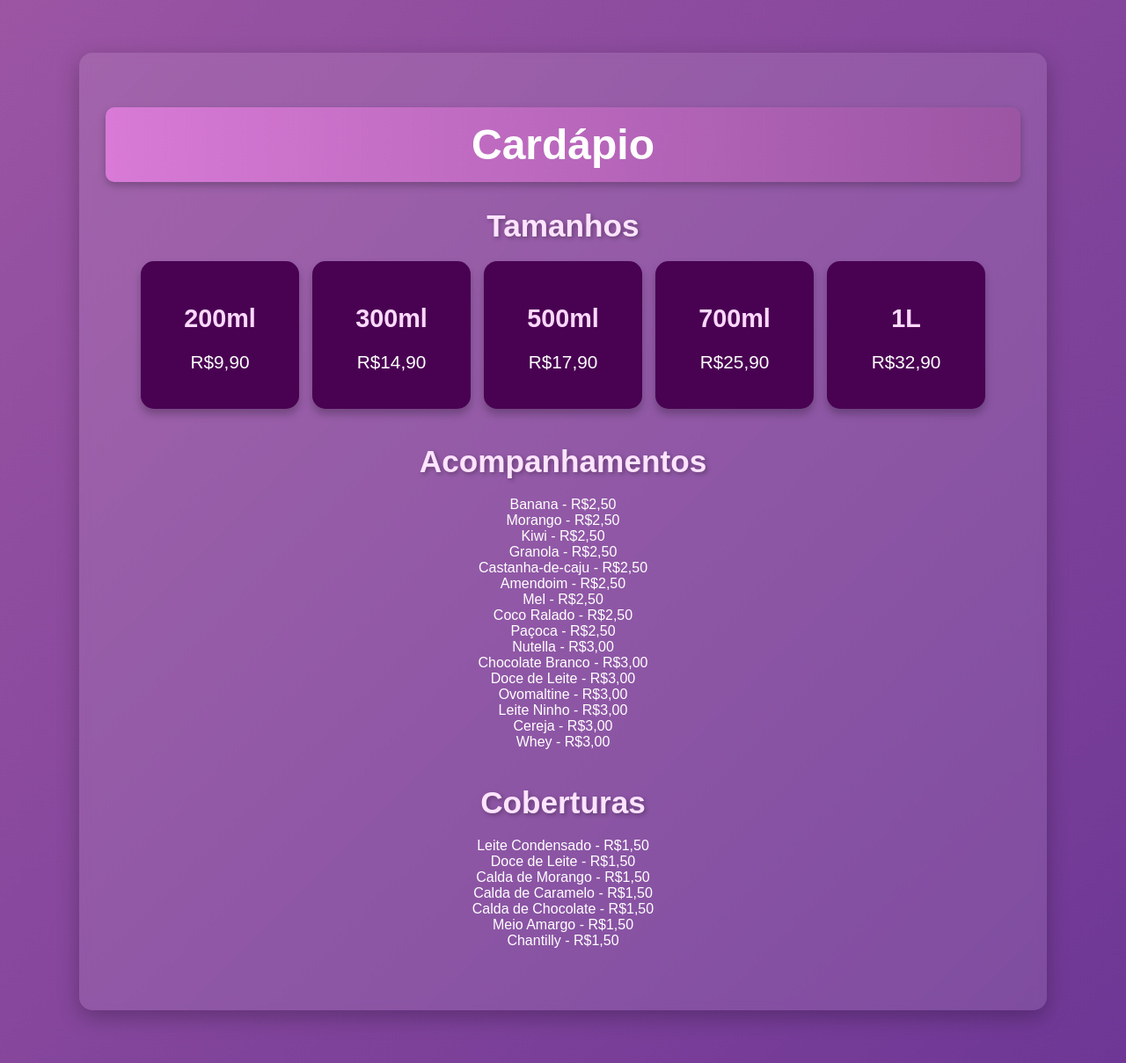
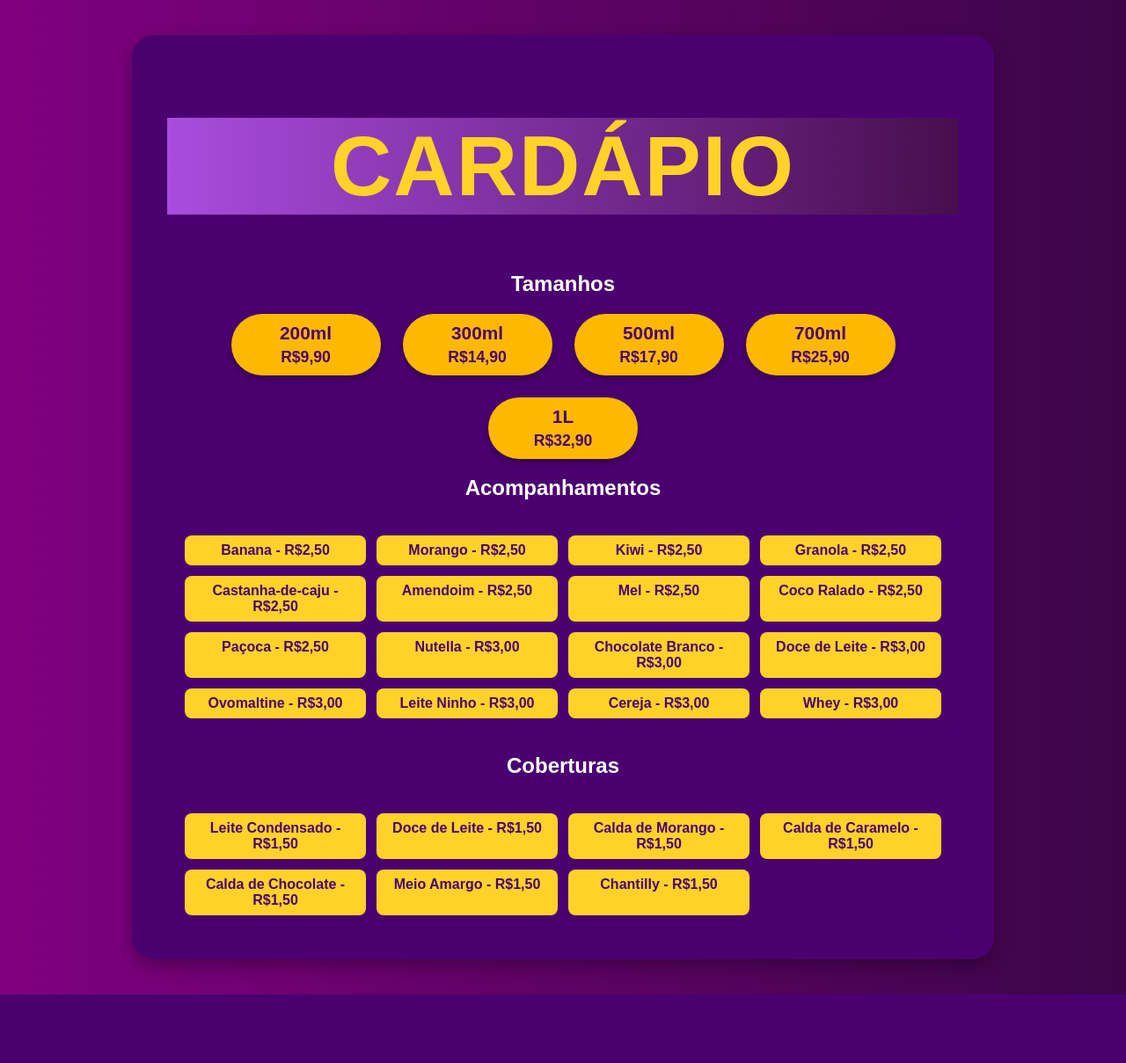
Before and after one commit to kaua579/acai, a PHP site: page /cardapio.php in a window 1280 px wide. Shown: the whole page at 88% size. After the commit the page ends 1131 px from the top, so only its background shows below. Run offline with PHP 8.4, Linux system fonts and the light colour scheme.

Commit message:
caedapio feito
cardapio feito

```diff
--- a/codigo/cardapio.php
+++ b/codigo/cardapio.php
@@ -12,12 +12,12 @@
 <body class="corpo-cardapio">
     <div class="corpo">
         <div class="menu">
-            <header>
+            <header id="cardapio">
                 <h1> Cardápio </h1>
             </header>
 
             <section class="tamanho">
-                <h2>Tamanhos</h2>
+                <h2 id="nome_tamnho">Tamanhos</h2>
                 <div class="tamanho2">
                     <div class="tamanho-item">
                         <h3>200ml</h3>
@@ -43,7 +43,7 @@
             </section>
 
             <section class="acompanhamentos">
-                <h2>Acompanhamentos</h2>
+                <h2 id="acompanhamento">Acompanhamentos</h2>
                 <div class="acomp-itens">
                     <div class="acomp-item"> Banana - R$2,50</div>
                     <div class="acomp-item"> Morango - R$2,50</div>
@@ -65,7 +65,7 @@
             </section>
 
             <section class="cobertura">
-                <h2>Coberturas</h2>
+                <h2 id="cobertura">Coberturas</h2>
                 <div class="cobert-itens">
                     <div class="cobert-item"> Leite Condensado - R$1,50</div>
                     <div class="cobert-item"> Doce de Leite - R$1,50</div>
--- a/codigo/css/estilo.css
+++ b/codigo/css/estilo.css
@@ -589,94 +589,6 @@
 /* ---------------------------------------------------------------------------------------------------------------------- */
 
 
-
-/*-----------------------------------------pagina cardapio--------------------------------------------------*/
-.corpo-cardapio {
-    font-family: 'Poppins', sans-serif;
-    background: linear-gradient(135deg, #9b55a3, #6e3795);
-    color: #fff;
-    margin: 0;
-    padding: 0;
-    text-align: center;
-}
-
-.corpo {
-    max-width: 1100px;
-    margin: 40px auto;
-    padding: 20px;
-}
-
-.menu {
-    background: rgba(255, 255, 255, 0.1);
-    border-radius: 15px;
-    padding: 30px;
-    box-shadow: 0 8px 25px rgba(0, 0, 0, 0.25);
-    backdrop-filter: blur(6px);
-    transition: all 0.3s ease-in-out;
-}
-
-.menu:hover {
-    transform: scale(1.01);
-}
-
-
-header h1 {
-    font-size: 3rem;
-    color: #fff;
-    background: linear-gradient(90deg, #d87ad6, #9b55a3);
-    padding: 15px 0;
-    border-radius: 10px;
-    margin-bottom: 30px;
-    box-shadow: 0 4px 10px rgba(0, 0, 0, 0.25);
-}
-
-/* --- Seções --- */
-section {
-    margin-bottom: 40px;
-}
-
-section h2 {
-    font-size: 2.2rem;
-    color: #ffe3ff;
-    text-shadow: 2px 2px 5px rgba(0, 0, 0, 0.3);
-    margin-bottom: 20px;
-}
-
-/* --- Tamanhos --- */
-.tamanho2 {
-    display: flex;
-    justify-content: center;
-    flex-wrap: wrap;
-    gap: 15px;
-}
-
-.tamanho-item {
-    background-color: #490152;
-    padding: 20px;
-    width: 140px;
-    border-radius: 15px;
-    box-shadow: 0px 6px 10px rgba(0, 0, 0, 0.25);
-    transition: transform 0.3s, background-color 0.3s;
-}
-
-.tamanho-item:hover {
-    transform: translateY(-6px);
-    background-color: #5f0a68;
-}
-
-.tamanho-item h3 {
-    font-size: 1.8rem;
-    margin-bottom: 8px;
-    color: #ffd8ff;
-}
-
-.tamanho-item p {
-    font-size: 1.3rem;
-    color: #fff;
-}
-
-
-
 /*---------------------------------------------- Agradecimento----------------------------------------------------------------*/
 
 #fundo-agrad {
@@ -1172,3 +1084,130 @@ a:hover {
   text-decoration: underline;
 
 }
+/* /////////////////////////////////////////////cardapio/////////////////////////////////////////////////////////////// */
+/*  Estilos gerais  */
+body.corpo-cardapio {
+  background: linear-gradient(90deg, purple, rgb(60, 5, 73));
+  font-family: 'Poppins', sans-serif;
+  margin: 0;
+  padding: 0;
+  color: #fff;
+}
+
+.corpo {
+  display: flex;
+  justify-content: center;
+  align-items: flex-start;
+  padding: 40px 0;
+}
+
+.menu {
+  background-color: #4B0070;
+  border-radius: 25px;
+  padding: 30px 40px;
+  width: 80%;
+  max-width: 900px;
+  box-shadow: 0px 8px 20px rgba(0, 0, 0, 0.3);
+}
+
+/* ====== Cabeçalho ====== */
+#cardapio
+ {
+  background: linear-gradient(90deg, #a94cdf, #480d4e);
+  text-align: center;
+  font-size: 3rem;
+  color: #FFD229;
+  text-transform: uppercase;
+  letter-spacing: 2px;
+  margin-bottom: 40px;
+}
+
+
+
+/* ====== Tamanhos ====== */
+.tamanho2 {
+  text-align: center;
+  display: flex;
+  justify-content: center;
+  flex-wrap: wrap;
+  gap: 25px;
+}
+
+.tamanho-item {
+  background-color: #FFB800;
+  color: #4B0070;
+  border-radius: 50px;
+  width: 150px;
+  padding: 10px;
+  font-weight: bold;
+  box-shadow: 0px 4px 8px rgba(0,0,0,0.3);
+  transition: transform 0.2s;
+}
+
+.tamanho-item:hover {
+  transform: scale(1.05);
+
+}
+
+.tamanho-item h3 {
+  font-size: 1.3rem;
+  margin: 0;
+}
+
+.tamanho-item p {
+  font-size: 1.1rem;
+  margin: 5px 0 0 0;
+}
+
+/* Acompanhamentos */
+.acomp-itens {
+  text-align: center;
+  display: grid;
+  grid-template-columns: repeat(auto-fit, minmax(200px, 1fr));
+  gap: 12px;
+  background-color: #4B0070;
+  padding: 20px;
+  border-radius: 10px;
+}
+
+.acomp-item {
+  background-color: #FFD229;
+  color: #4B0070;
+  border-radius: 8px;
+  padding: 8px;
+  font-weight: 600;
+}
+
+/*  Coberturas */
+.cobert-itens {
+  text-align: center
+;
+  display: grid;
+  grid-template-columns: repeat(auto-fit, minmax(200px, 1fr));
+  gap: 12px;
+  background-color: #4B0070;
+  padding: 20px;
+  border-radius: 10px;
+}
+
+.cobert-item {
+  background-color: #FFD229;
+  color: #4B0070;
+  border-radius: 8px;
+  padding: 8px;
+  font-weight: 600;
+}
+
+#nome_tamnho {
+  text-align: center;
+}
+
+#acompanhamento{
+  text-align: center;
+}
+
+#cobertura {
+  text-align: center;
+}
+
+/* dmddio */
```
